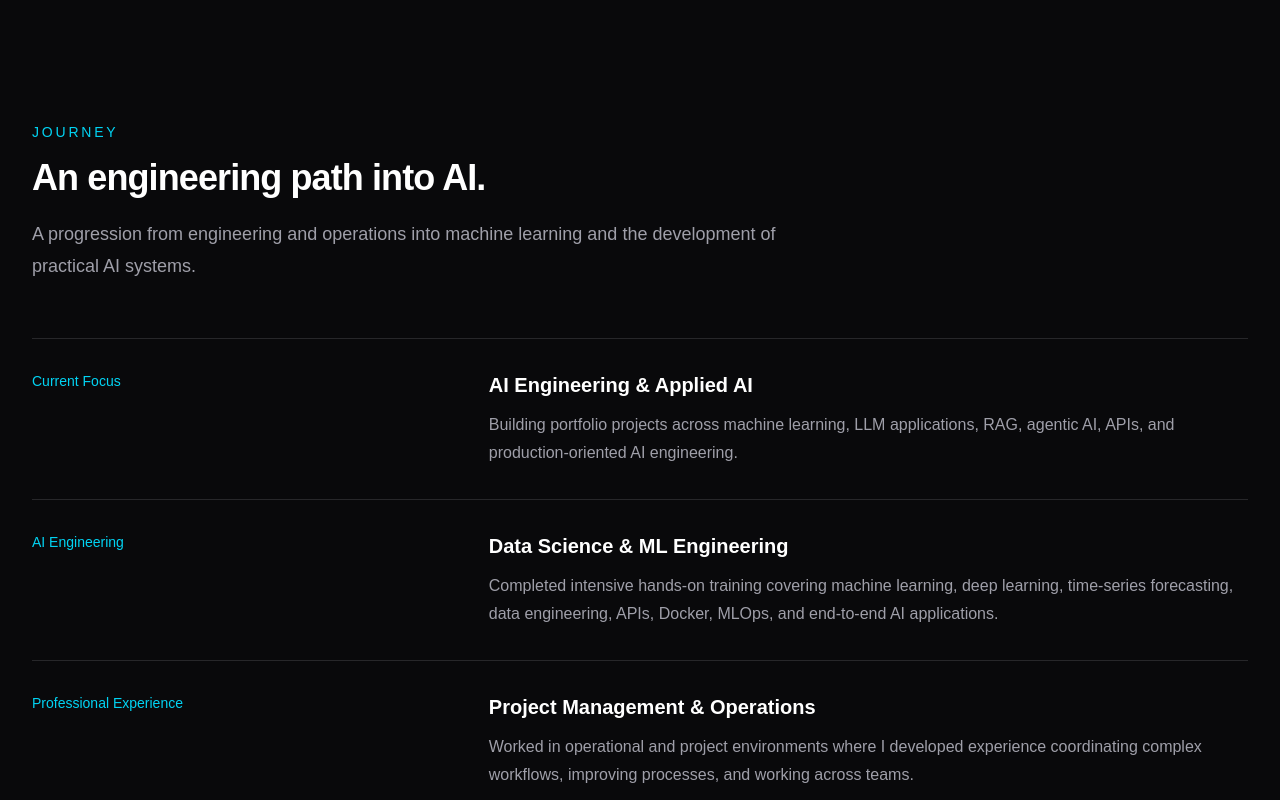
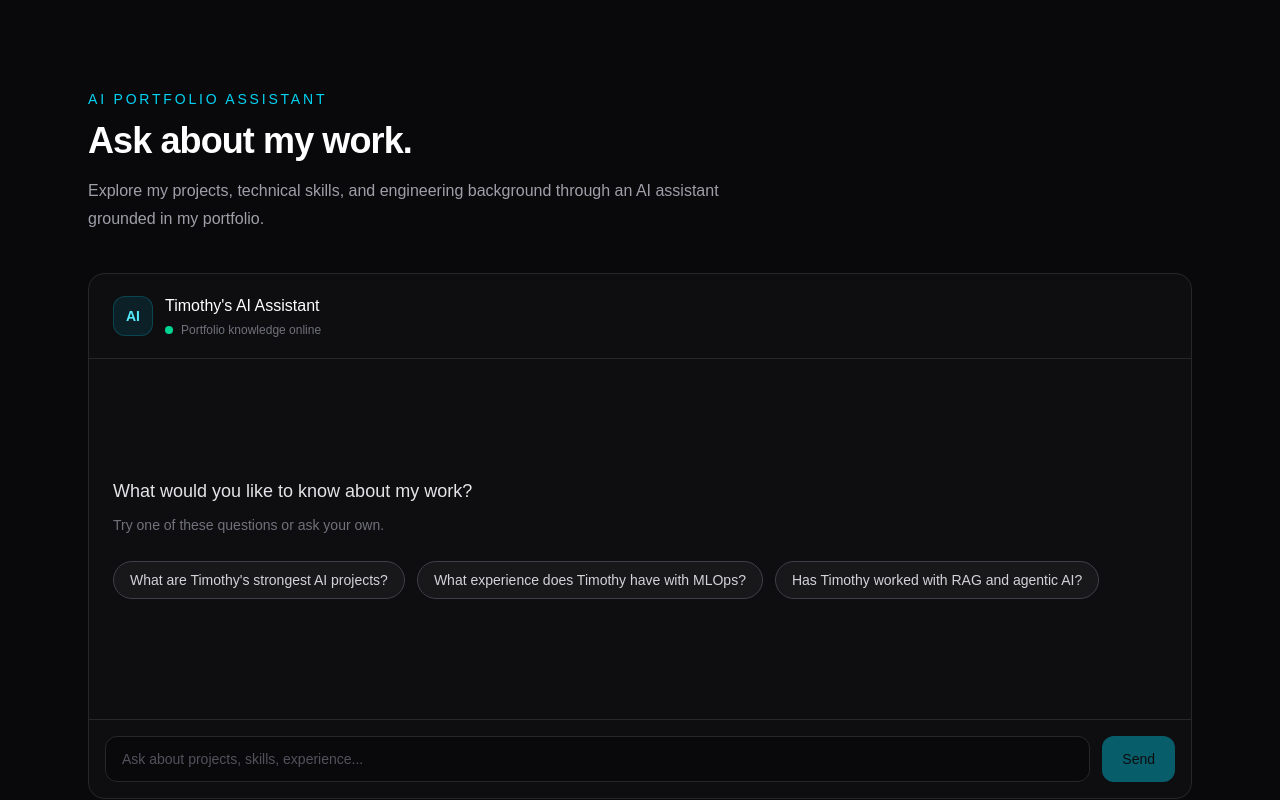
Before and after one commit to timoajayi/ai-engineer-portfolio, a Next.js app: page / in a window 1280 px wide. Shown: the part 3640-4440 px from the top of the page. Built offline with nearby package versions, Linux system fonts and the light colour scheme.

Commit message:
feat: add AI portfolio assistant chat interface

```diff
--- a/package.json
+++ b/package.json
@@ -11,7 +11,8 @@
   "dependencies": {
     "next": "16.4.0",
     "react": "19.3.0",
-    "react-dom": "19.3.0"
+    "react-dom": "19.3.0",
+    "react-markdown": "^10.1.0"
   },
   "devDependencies": {
     "@tailwindcss/turbopack": "^4",
--- a/src/app/page.tsx
+++ b/src/app/page.tsx
@@ -3,8 +3,10 @@ import Hero from "@/components/Hero";
 import FeaturedProjects from "@/components/FeaturedProjects";
 import About from "@/components/About";
 import Skills from "@/components/Skills";
+import PortfolioAssistant from "@/components/PortfolioAssistant";
 import Experience from "@/components/Experience";
 import Contact from "@/components/Contact";
+
 
 export default function Home() {
   return (
@@ -14,6 +16,7 @@ export default function Home() {
       <FeaturedProjects />
       <About />
       <Skills />
+      <PortfolioAssistant />
       <Experience />
       <Contact />
     </main>
--- /dev/null
+++ b/src/components/PortfolioAssistant.tsx
@@ -0,0 +1,222 @@
+"use client";
+
+import { FormEvent, useState } from "react";
+import ReactMarkdown from "react-markdown";
+
+type ChatResponse = {
+  answer: string;
+};
+
+type Message = {
+  role: "user" | "assistant";
+  content: string;
+};
+
+const suggestedQuestions = [
+  "What are Timothy's strongest AI projects?",
+  "What experience does Timothy have with MLOps?",
+  "Has Timothy worked with RAG and agentic AI?",
+];
+
+export default function PortfolioAssistant() {
+  const [messages, setMessages] = useState<Message[]>([]);
+  const [input, setInput] = useState("");
+  const [loading, setLoading] = useState(false);
+  const [error, setError] = useState("");
+
+  async function sendMessage(message: string) {
+    const trimmedMessage = message.trim();
+
+    if (!trimmedMessage || loading) {
+      return;
+    }
+
+    const userMessage: Message = {
+      role: "user",
+      content: trimmedMessage,
+    };
+
+    setMessages((current) => [...current, userMessage]);
+    setInput("");
+    setError("");
+    setLoading(true);
+
+    try {
+      const response = await fetch("http://127.0.0.1:8000/chat", {
+        method: "POST",
+        headers: {
+          "Content-Type": "application/json",
+        },
+        body: JSON.stringify({
+          message: trimmedMessage,
+        }),
+      });
+
+      if (!response.ok) {
+        throw new Error("The assistant request failed.");
+      }
+
+      const data: ChatResponse = await response.json();
+
+      const assistantMessage: Message = {
+        role: "assistant",
+        content: data.answer,
+      };
+
+      setMessages((current) => [...current, assistantMessage]);
+    } catch (error) {
+      console.error(error);
+
+      setError(
+        "I couldn't reach the AI Portfolio Assistant. Please try again."
+      );
+    } finally {
+      setLoading(false);
+    }
+  }
+
+  function handleSubmit(event: FormEvent<HTMLFormElement>) {
+    event.preventDefault();
+    void sendMessage(input);
+  }
+
+  return (
+    <section
+      id="assistant"
+      className="mx-auto max-w-6xl px-6 py-24"
+    >
+      <div className="mb-10 max-w-3xl">
+        <p className="mb-3 text-sm font-medium uppercase tracking-[0.2em] text-cyan-400">
+          AI Portfolio Assistant
+        </p>
+
+        <h2 className="text-3xl font-semibold tracking-tight text-white sm:text-4xl">
+          Ask about my work.
+        </h2>
+
+        <p className="mt-4 max-w-2xl leading-7 text-zinc-400">
+          Explore my projects, technical skills, and engineering background
+          through an AI assistant grounded in my portfolio.
+        </p>
+      </div>
+
+      <div className="overflow-hidden rounded-2xl border border-zinc-800 bg-zinc-900/40">
+        <div className="border-b border-zinc-800 px-6 py-5">
+          <div className="flex items-center gap-3">
+            <div className="flex h-10 w-10 items-center justify-center rounded-xl border border-cyan-400/20 bg-cyan-400/10 text-sm font-semibold text-cyan-300">
+              AI
+            </div>
+
+            <div>
+              <h3 className="font-medium text-white">
+                Timothy&apos;s AI Assistant
+              </h3>
+
+              <div className="mt-1 flex items-center gap-2 text-xs text-zinc-500">
+                <span className="h-2 w-2 rounded-full bg-emerald-400" />
+                Portfolio knowledge online
+              </div>
+            </div>
+          </div>
+        </div>
+
+        <div className="min-h-[360px] px-6 py-6">
+          {messages.length === 0 ? (
+            <div className="flex min-h-[310px] flex-col justify-center">
+              <p className="max-w-xl text-lg text-zinc-200">
+                What would you like to know about my work?
+              </p>
+
+              <p className="mt-2 max-w-xl text-sm leading-6 text-zinc-500">
+                Try one of these questions or ask your own.
+              </p>
+
+              <div className="mt-6 flex flex-wrap gap-3">
+                {suggestedQuestions.map((question) => (
+                  <button
+                    key={question}
+                    type="button"
+                    onClick={() => void sendMessage(question)}
+                    disabled={loading}
+                    className="rounded-full border border-zinc-700 bg-zinc-900 px-4 py-2 text-left text-sm text-zinc-300 transition hover:border-cyan-400/50 hover:text-cyan-300 disabled:cursor-not-allowed disabled:opacity-50"
+                  >
+                    {question}
+                  </button>
+                ))}
+              </div>
+            </div>
+          ) : (
+            <div className="space-y-6">
+              {messages.map((message, index) => (
+                <div
+                  key={`${message.role}-${index}`}
+                  className={
+                    message.role === "user"
+                      ? "flex justify-end"
+                      : "flex justify-start"
+                  }
+                >
+                  <div
+                    className={
+                      message.role === "user"
+                        ? "max-w-[85%] rounded-2xl rounded-br-md bg-cyan-400 px-4 py-3 text-sm leading-6 text-zinc-950"
+                        : "max-w-[85%] rounded-2xl rounded-bl-md border border-zinc-800 bg-zinc-900 px-4 py-3 text-sm leading-6 text-zinc-200"
+                    }
+                  >
+                    {message.role === "assistant" ? (
+                      <div className="space-y-3">
+                        <ReactMarkdown>
+                          {message.content}
+                        </ReactMarkdown>
+                      </div>
+                    ) : (
+                      message.content
+                    )}
+                  </div>
+                </div>
+              ))}
+
+              {loading && (
+                <div className="flex justify-start">
+                  <div className="rounded-2xl rounded-bl-md border border-zinc-800 bg-zinc-900 px-4 py-3 text-sm text-zinc-500">
+                    Thinking...
+                  </div>
+                </div>
+              )}
+            </div>
+          )}
+        </div>
+
+        {error && (
+          <div className="border-t border-red-500/20 bg-red-500/5 px-6 py-3 text-sm text-red-300">
+            {error}
+          </div>
+        )}
+
+        <form
+          onSubmit={handleSubmit}
+          className="border-t border-zinc-800 p-4"
+        >
+          <div className="flex gap-3">
+            <input
+              type="text"
+              value={input}
+              onChange={(event) => setInput(event.target.value)}
+              placeholder="Ask about projects, skills, experience..."
+              disabled={loading}
+              className="min-w-0 flex-1 rounded-xl border border-zinc-800 bg-zinc-950 px-4 py-3 text-sm text-white outline-none transition placeholder:text-zinc-600 focus:border-cyan-400/60 disabled:cursor-not-allowed disabled:opacity-60"
+            />
+
+            <button
+              type="submit"
+              disabled={loading || !input.trim()}
+              className="rounded-xl bg-cyan-400 px-5 py-3 text-sm font-medium text-zinc-950 transition hover:bg-cyan-300 disabled:cursor-not-allowed disabled:opacity-40"
+            >
+              Send
+            </button>
+          </div>
+        </form>
+      </div>
+    </section>
+  );
+}
```
Also changed, not shown: 1 other file (tests, documents, lock files or other folders).
